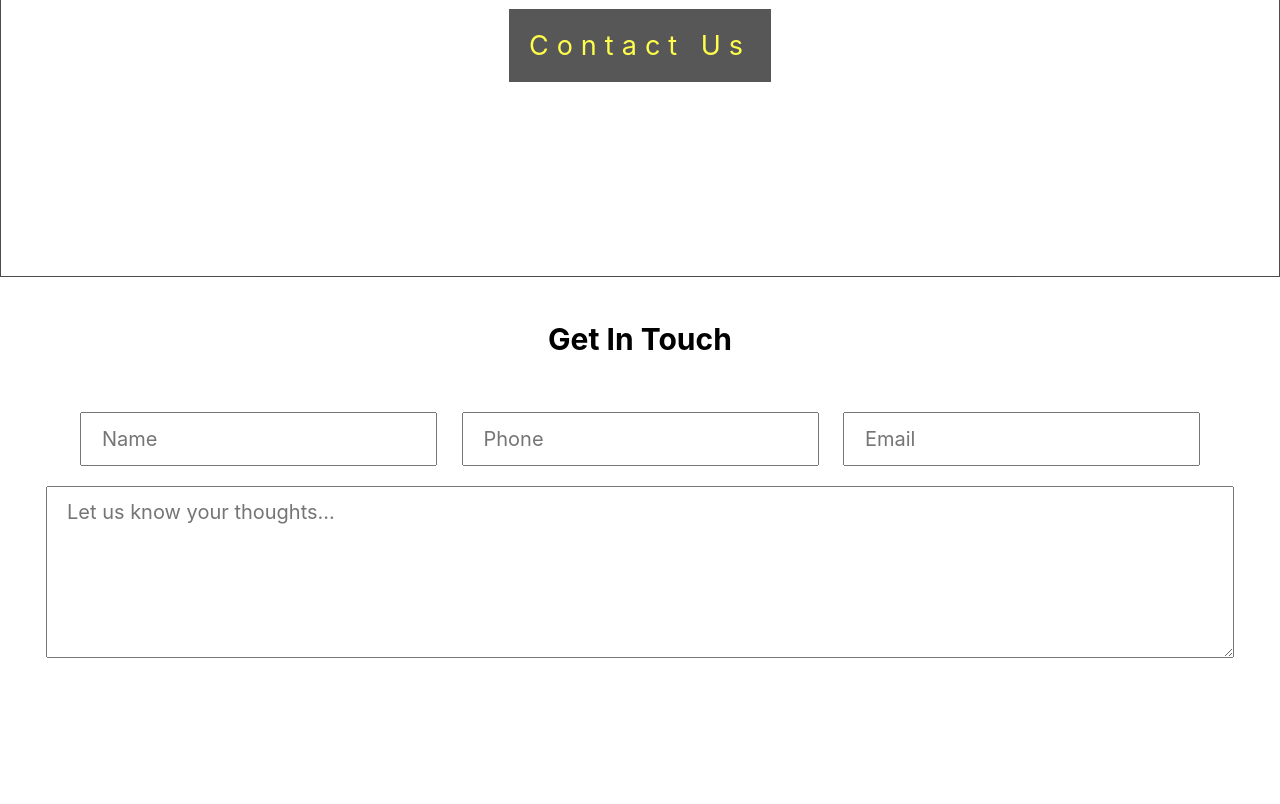
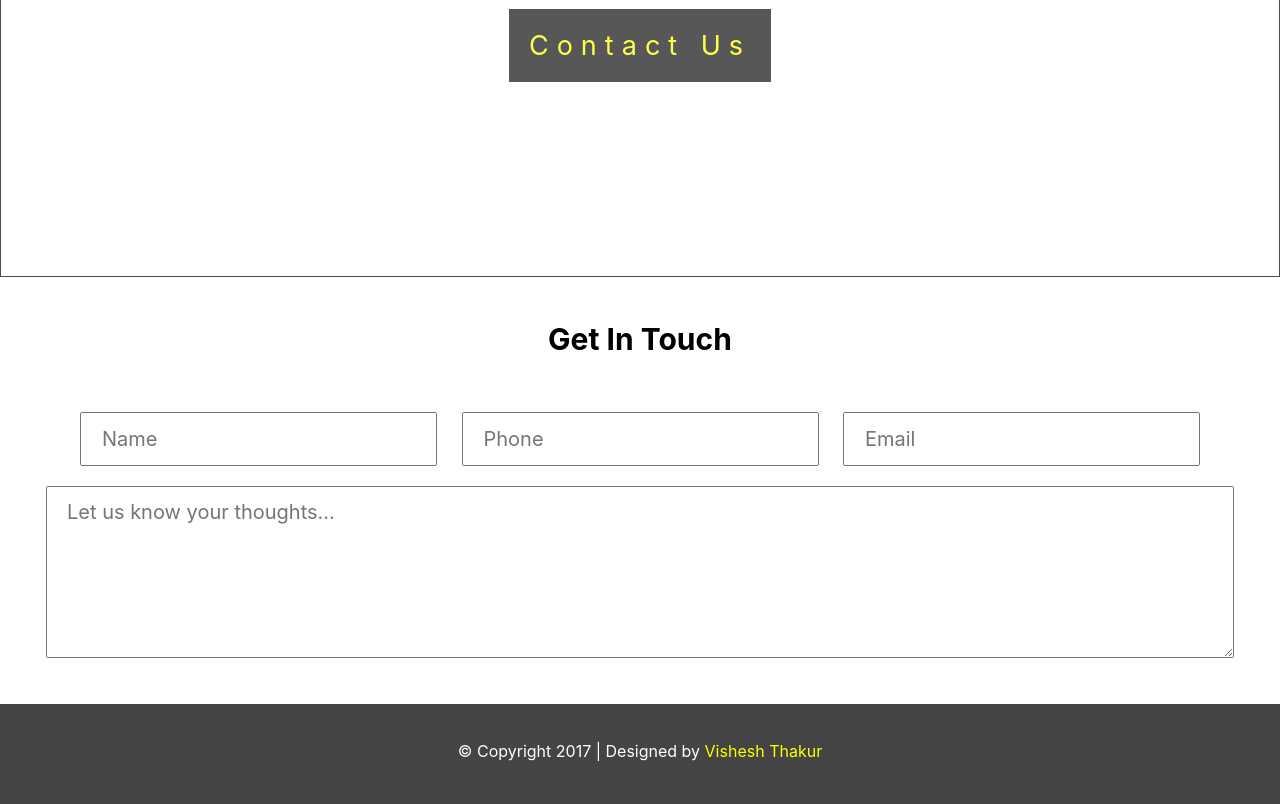
Before and after one commit to VisheshSingh/Art-studio-burger-nav, a plain HTML site: page index.html in a window 1280 px wide. Shown: the part 3016-3820 px from the top of the page. Before the commit the page ends 3680 px from the top, so only its background shows below. Drawn offline with nearby package versions, Linux system fonts and the light colour scheme.

Commit message:
footer added

```diff
--- a/index.html
+++ b/index.html
@@ -108,6 +108,10 @@
         </form>
     </section>
 
+    <footer>
+        <p>&copy; Copyright 2017 | Designed by <span>Vishesh Thakur</span></p>
+    </footer>
+
     <script src="https://code.jquery.com/jquery-3.2.1.js"></script>
     <script type="text/javascript" src="main.js"></script>
 </body>
--- a/style.css
+++ b/style.css
@@ -266,3 +266,21 @@ nav ul li a:hover{
     font-size:20px;
     padding:10px 20px;
 }
+
+/************ FOOTER **************/
+footer{
+    background: #444;
+    color:#fff;
+    text-align: center;
+    width: 100%;
+    height: 100px;
+    margin-top:40px;
+}
+
+footer p {
+    padding-top:2.2em;
+}
+
+footer p span {
+    color: yellow;
+}
```
